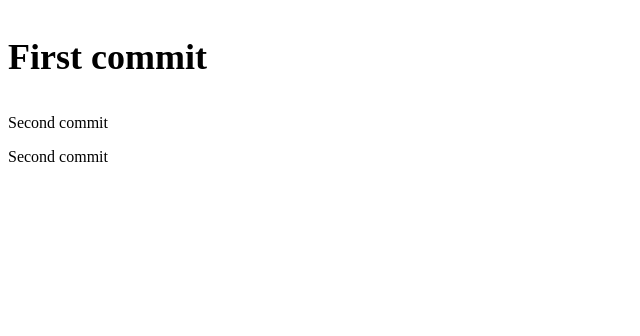
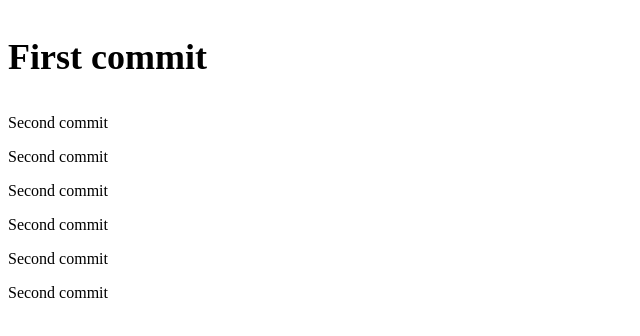
Before and after one commit to VladMungin/git-ed, a plain HTML site: page index.html in a window 1280 px wide. Shown: the whole page, without its empty margins (0-640 px from the left). Drawn offline with Linux system fonts and the light colour scheme.

Commit message:
commit for conf

```diff
--- a/index.html
+++ b/index.html
@@ -12,5 +12,17 @@
 		<p>Second commit</p>
 
 		<p>Second commit</p>
+		<div class="flex">
+			<div class="">
+				<p>Second commit</p>
+
+				<p>Second commit</p>
+			</div>
+			<div class="">
+				<p>Second commit</p>
+
+				<p>Second commit</p>
+			</div>
+		</div>
 	</body>
 </html>
```
